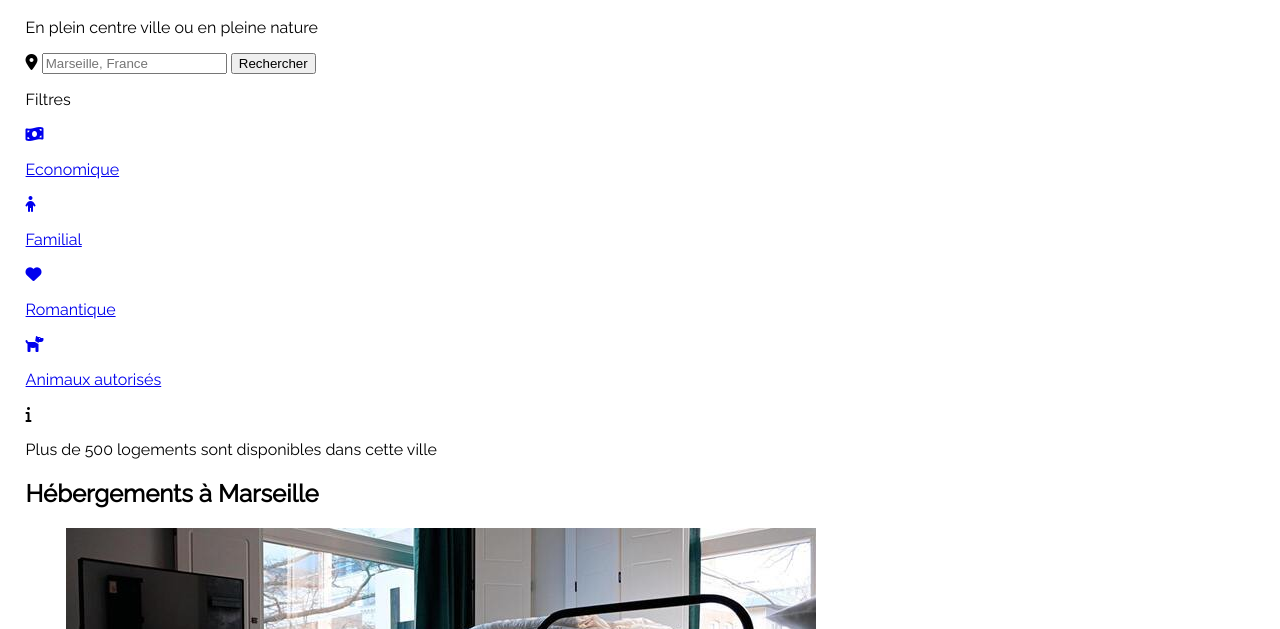
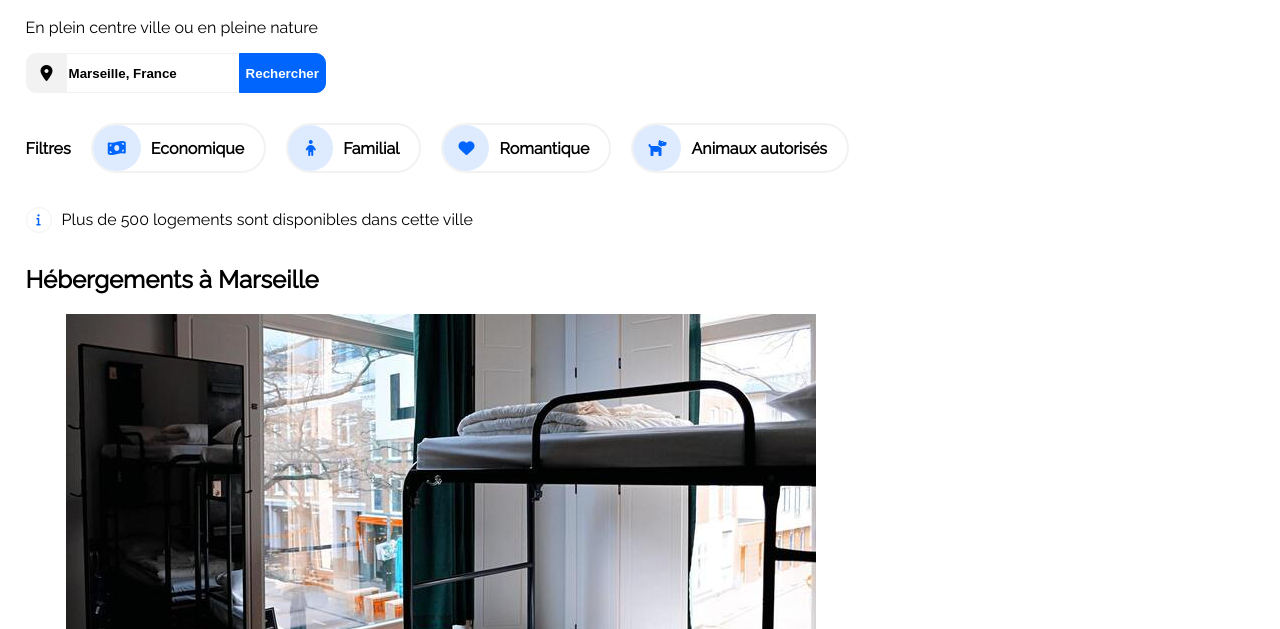
Before and after one commit to srh-mji/SarahMajewski_3_01032021, a plain HTML site: page SarahMajewski_2_21012021/index.html in a window 1280 px wide. Shown: the part 171-800 px from the top of the page. Drawn offline with Linux system fonts and the light colour scheme.

Commit message:
Edit html ContainerMain & CSS ContainerMain

```diff
--- a/SarahMajewski_2_21012021/index.html
+++ b/SarahMajewski_2_21012021/index.html
@@ -27,36 +27,36 @@
         <h1>Trouver votre hébergement pour des vacances de rêve</h1>
         <p>En plein centre ville ou en pleine nature</p>
         <div class="container_search">
-        <i class="fas fa-map-marker-alt" aria-hidden="true"></i>
+          <div><i class="fas fa-map-marker-alt" aria-hidden="true"></i> </div>
           <input type="search" id="site-search" placeholder="Marseille, France">
           <button>Rechercher</button>
         </div>
         <div class="container_filters">
           <p> Filtres </p>
+          <a href="#">
             <div class="filters">
-          <a href="#">
               <i class="fas fa-money-bill-wave" aria-hidden="true"></i>
               <p>Economique</p>
+            </div>
           </a>
-        </div>
+          <a href="#">
             <div class="filters">
-          <a href="#">
               <i class="fas fa-child" aria-hidden="true"></i>
               <p>Familial</p>
+            </div>
           </a>
-        </div>
+          <a href="#">
             <div class="filters">
-          <a href="#">
                 <i class="fas fa-heart" aria-hidden="true"></i>
                 <p>Romantique</p>
+            </div>
           </a>
-        </div>
+          <a href="#">
             <div class="filters">
-          <a href="#">
                 <i class="fas fa-dog" aria-hidden="true"></i>
                 <p>Animaux autorisés</p>
+            </div>
           </a>
-        </div>
         </div>
         <div class="container_info">
           <i class="fas fa-info"></i>
--- a/SarahMajewski_2_21012021/style.css
+++ b/SarahMajewski_2_21012021/style.css
@@ -7,12 +7,15 @@ body {
 #container {
     padding:2%;
 }
+
+
 /* HEADER */
 
 header {
     display: flex;
     justify-content: space-between;
 }
+
 
 /* NAV */
 
@@ -50,6 +53,109 @@ nav a {
     border-top: 2px solid #0065FC;
 }
 
+/* MAIN */
+/* ContainerMain */
+
+/* search */
+.container_search button {
+    background-color: #0065FC;
+    color: white;
+    border: 1px solid #0065FC;
+    border-radius: 0px 10px 10px 0px;
+    font-weight: bolder;
+    height: 40px;
+}
+
+.container_search input {
+    border: 1px solid #F2F2F2;
+    height: 40px;
+    margin-right: -10px;
+}
+
+
+input::placeholder {
+    font-weight: bolder;
+    color:black;
+}
+
+.container_search {
+    display: flex;
+    justify-content: start;
+}
+.container_search > div {
+    height: 40px;
+    width: 40px;
+}
+.container_search i {
+    border: 1px solid #F2F2F2;
+    border-radius: 10px 0px 0px 10px;
+    background-color: #F2F2F2;
+    width:40px;
+    height: 38px;
+    display: flex;
+    justify-content: center;
+    align-items: center;
+
+}
+
+/* filters */
+
+.container_filters {
+    font-weight: bolder;
+    display: flex;
+    margin-top: 30px;
+}
+.container_filters a {
+    text-decoration: none;
+    color:black;
+}
+.filters {
+    border: 2px solid #F2F2F2;
+    border-radius: 50px;
+    display: flex;
+    align-items: center;
+    margin-left: 20px;
+    padding-right: 20px;
+}
+.container_filters i {
+    background-color: #deebff;
+    border-radius: 50px;
+    color:#0065FC;
+    padding:15px;
+    min-width: 15px;
+    text-align: center;
+}
+.filters p {
+    padding-left: 10px;
+    height:10px;
+    display: flex;
+    align-items: center;
+}
+
+/* info */
+.container_info {
+    display: flex;
+    align-items: center;
+    margin-top: 20px;
+
+}
+.container_info i {
+    color: #0065FC;
+    font-size: 12px;
+    border: 1px solid #F2F2F2;
+    border-radius: 50%;
+    text-align: center;
+    padding:6px;
+    width:12px;
+    margin-right: 10px;
+
+}
+/* HOSTING */
+
+
+/* ACTIVITY */
+
+
 
 /* FOOTER */
 
```
Lines whose indentation alone changed are shown as unchanged.
